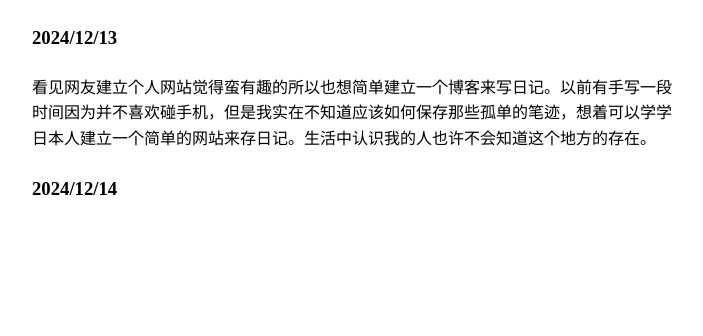
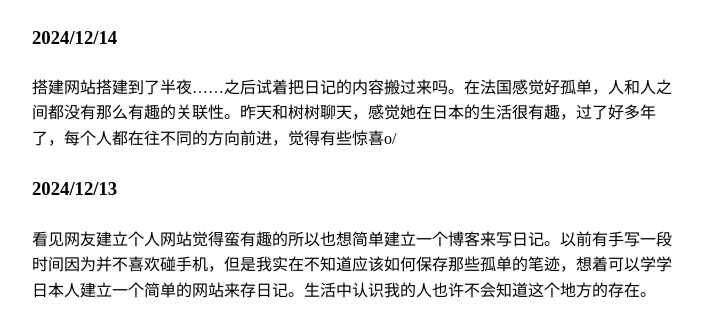
Before and after one commit to xishuai0422/xishuai0422.github.io, a plain HTML site: page index.html in a window 1280 px wide. Shown: the whole page, without its empty margins (288-991 px from the left). Drawn offline with Linux system fonts and the light colour scheme.

Commit message:
Update index.html

```diff
--- a/index.html
+++ b/index.html
@@ -12,8 +12,10 @@ p{line-height: 1.6;}
 
 </head>
 <body>
+    <h3>2024/12/14</h3>
+    <p>搭建网站搭建到了半夜……之后试着把日记的内容搬过来吗。在法国感觉好孤单，人和人之间都没有那么有趣的关联性。昨天和树树聊天，感觉她在日本的生活很有趣，过了好多年了，每个人都在往不同的方向前进，觉得有些惊喜o/
+<body>
     <h3>2024/12/13</h3>
     <p>看见网友建立个人网站觉得蛮有趣的所以也想简单建立一个博客来写日记。以前有手写一段时间因为并不喜欢碰手机，但是我实在不知道应该如何保存那些孤单的笔迹，想着可以学学日本人建立一个简单的网站来存日记。生活中认识我的人也许不会知道这个地方的存在。</p>
 </body>
 </html>
-    <h3>2024/12/14</h3>
```
